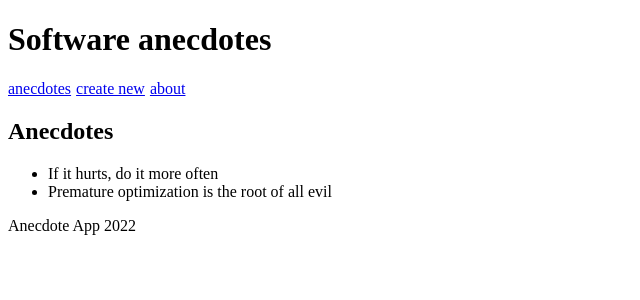
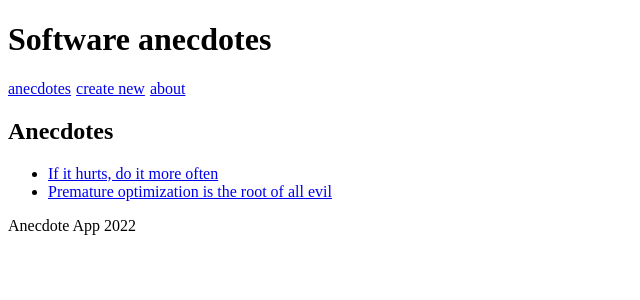
Before and after one commit to bloweyelashwish/routed-anecdotes, a React (Create React App) app: page / in a window 1280 px wide. Shown: the top 300 px of the page, without its empty margins (0-640 px from the left). Built offline with nearby package versions, Linux system fonts and the light colour scheme.

Commit message:
Single anecdote route

```diff
--- a/src/App.js
+++ b/src/App.js
@@ -1,7 +1,7 @@
 import { useState } from 'react'
 import {
   BrowserRouter as Router,
-  Routes, Route, Link
+  Routes, Route, Link, useParams
 } from "react-router-dom"
 
 const Menu = () => {
@@ -10,21 +10,41 @@
   }
   return (
       <div>
-        <Link to='#' style={padding}>anecdotes</Link>
-        <Link to='#' style={padding}>create new</Link>
-        <Link to='#' style={padding}>about</Link>
+        <Link to='/' style={padding}>anecdotes</Link>
+        <Link to='/create' style={padding}>create new</Link>
+        <Link to='/about' style={padding}>about</Link>
       </div>
   )
 }
 
-const AnecdoteList = ({ anecdotes }) => (
+const Anecdote = ({ anecdotes }) => {
+    const id = useParams().id
+    console.log(id)
+    const anecdote = anecdotes.find(el => el.id === Number(id))
+
+    return (
+        <div>
+            <h2>{anecdote.content} by {anecdote.author}</h2>
+            <p>votes: {anecdote.votes}</p>
+            <p>for more info see: {anecdote.info}</p>
+        </div>
+    )
+}
+
+const AnecdoteList = ({ anecdotes }) => {
+    return (
         <div>
             <h2>Anecdotes</h2>
             <ul>
-        {anecdotes.map(anecdote => <li key={anecdote.id} >{anecdote.content}</li>)}
+                {anecdotes.map(anecdote =>
+                    <li key={anecdote.id}>
+                        <Link to={`anecdotes/${anecdote.id}`}>{anecdote.content}</Link>
+                    </li>
+                )}
             </ul>
         </div>
     )
+}
 
 const About = () => (
     <div>
@@ -131,6 +151,7 @@
           <Menu/>
         </div>
         <Routes>
+            <Route path="/anecdotes/:id" element={<Anecdote anecdotes={anecdotes}/>} />
             <Route path="/" element={<AnecdoteList anecdotes={anecdotes} />}/>
             <Route path="/create" element={<CreateNew addNew={addNew} />}/>
             <Route path="/about" element={<About />}/>
```
Lines whose indentation alone changed are shown as unchanged.
